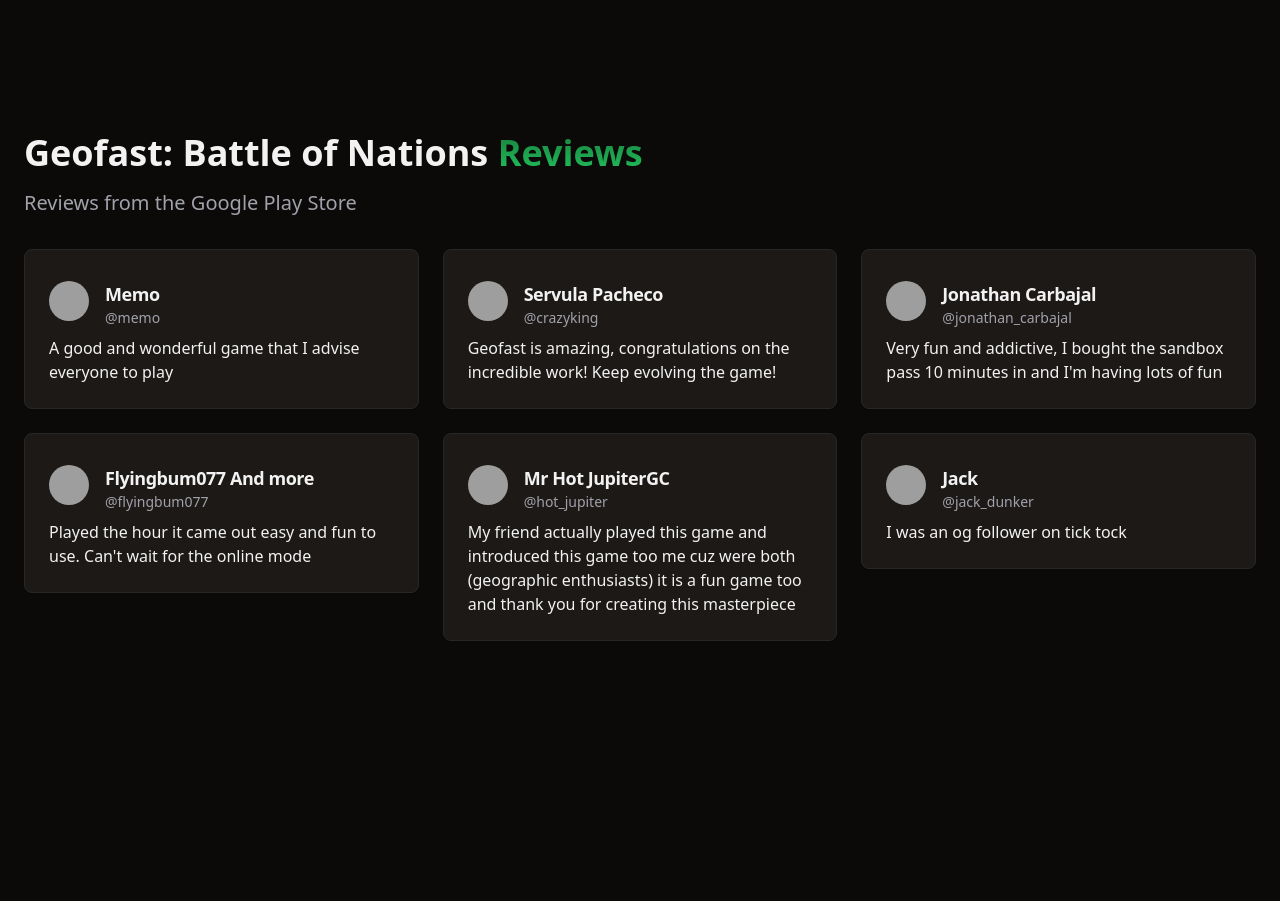
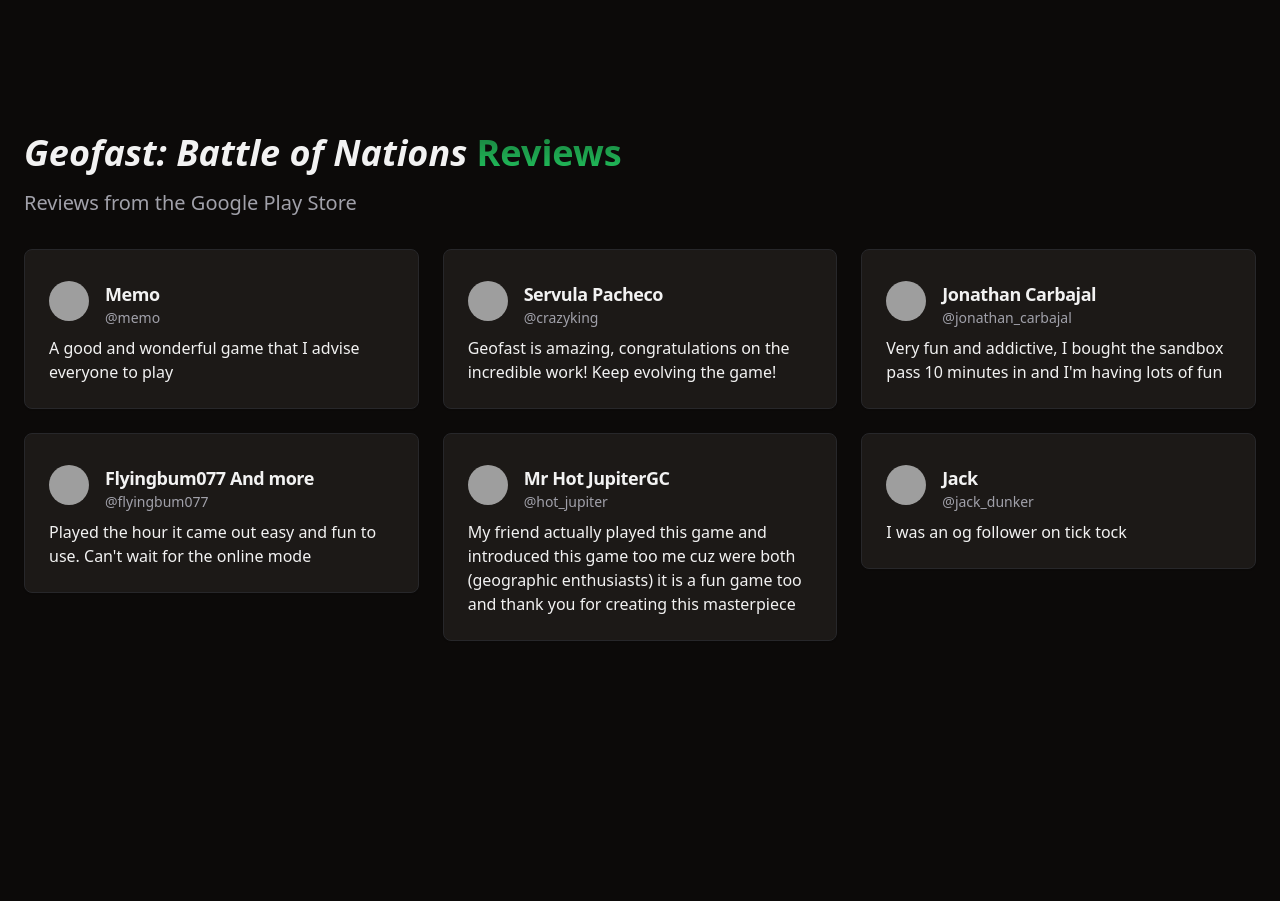
Before and after one commit to utkarshtrivedimdz/geofast-landing-page, a React (Vite) app: page / in a window 1280 px wide. Shown: the part 2860-3761 px from the top of the page. Built offline with nearby package versions, Linux system fonts and the light colour scheme; grey boxes are pictures that could not be loaded.

Commit message:
Update Testimonials.tsx

```diff
--- a/src/components/Testimonials.tsx
+++ b/src/components/Testimonials.tsx
@@ -67,7 +67,7 @@
       className="container py-24 sm:py-32"
     >
       <h2 className="text-3xl md:text-4xl font-bold">
-        Geofast: Battle of Nations
+        <em>Geofast: Battle of Nations</em>
         <span className="bg-gradient-to-b from-primary/60 to-primary text-transparent bg-clip-text">
           {" "}
           Reviews{" "}
```
